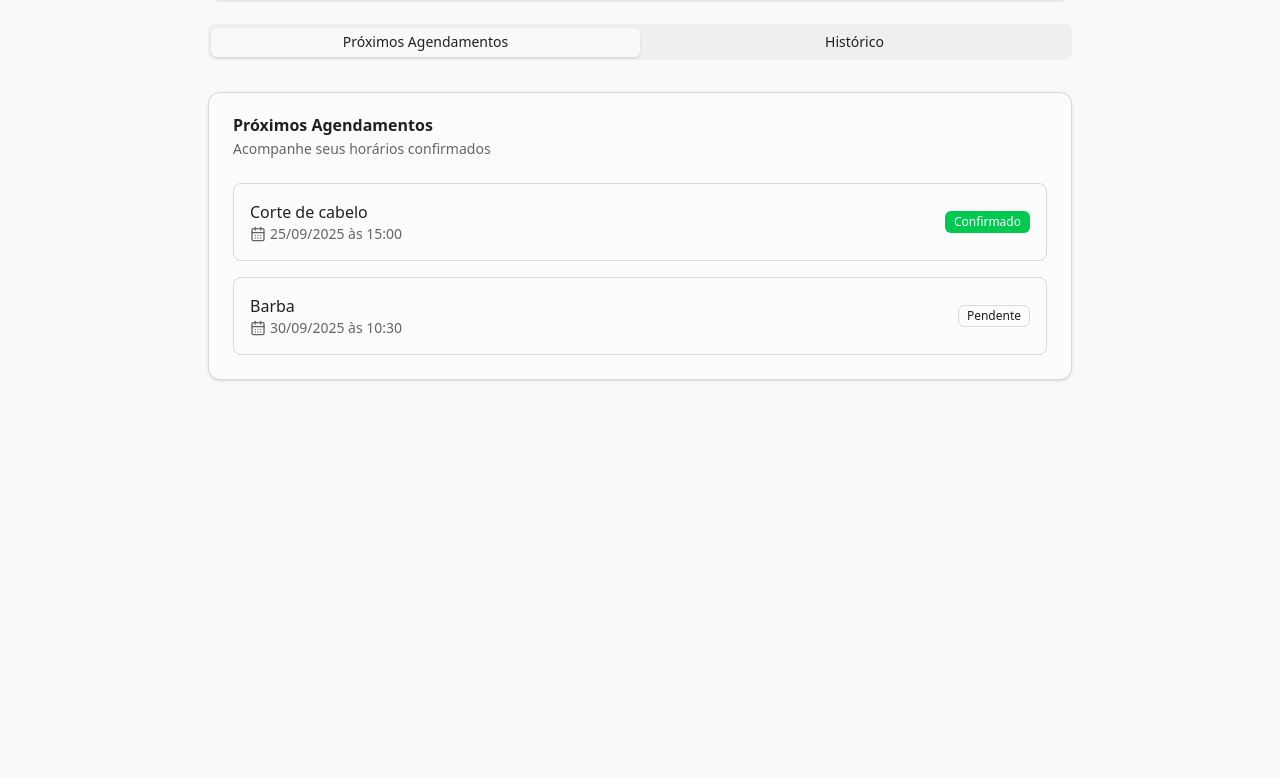
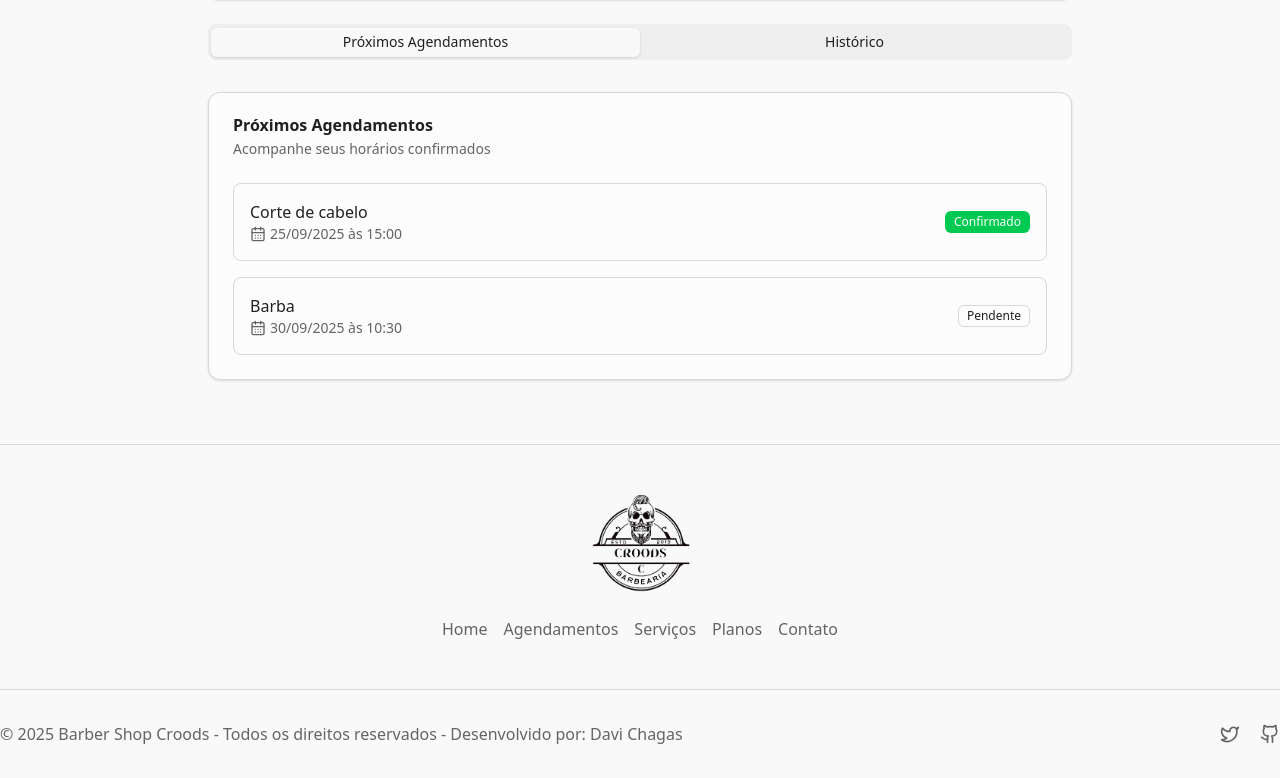
Before and after one commit to davithekid/croods, a Next.js app in the folder client/app/: page /perfil in a window 1280 px wide. Shown: the part 314-1092 px from the top of the page. Before the commit the page ends 800 px from the top, so only its background shows below. Built offline with nearby package versions, Linux system fonts and the light colour scheme.

Commit message:
style(client): footer

```diff
--- a/client/app/src/app/perfil/page.jsx
+++ b/client/app/src/app/perfil/page.jsx
@@ -1,6 +1,7 @@
 import ProfileHeader from "../../components/examples/profile-page/components/profile-header";
 import ProfileContent from "../../components/examples/profile-page/components/profile-content";
 import Navbar01Page from "@/components/navbar/navbar-01";
+import Footer05Page from "@/components/footer/footer-05";
 
 export default function Page() {
     return (
@@ -8,10 +9,15 @@ export default function Page() {
             <header>
                 <Navbar01Page />
             </header>
-            <div className="mx-auto max-w-4xl space-y-6 px-4 py-10">
+
+            <main className="mx-auto max-w-4xl space-y-6 px-4 py-10">
                 <ProfileHeader />
                 <ProfileContent />
-            </div>
+            </main>
+
+            <footer>
+                <Footer05Page/>
+            </footer>
         </>
     );
 }
--- a/client/app/src/app/servicos/page.jsx
+++ b/client/app/src/app/servicos/page.jsx
@@ -1,4 +1,5 @@
 import { Services } from "@/blocks/services";
+import Footer05Page from "@/components/footer/footer-05";
 import Navbar01Page from "@/components/navbar/navbar-01";
 
 export default function Servicos() {
@@ -11,6 +12,10 @@ export default function Servicos() {
             <main className="mx-auto container">
                 <Services />
             </main>
+
+            <footer>
+                <Footer05Page />
+            </footer>
         </>
     )
 }
```
Also changed, not shown: client/app/src/blocks/pricing/page.jsx (line endings or trailing spaces).
